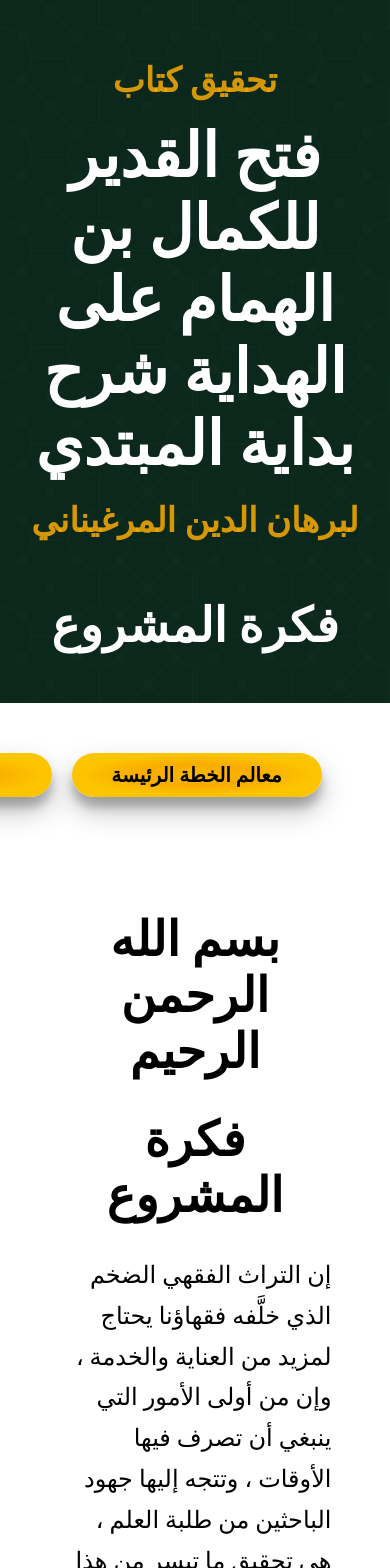
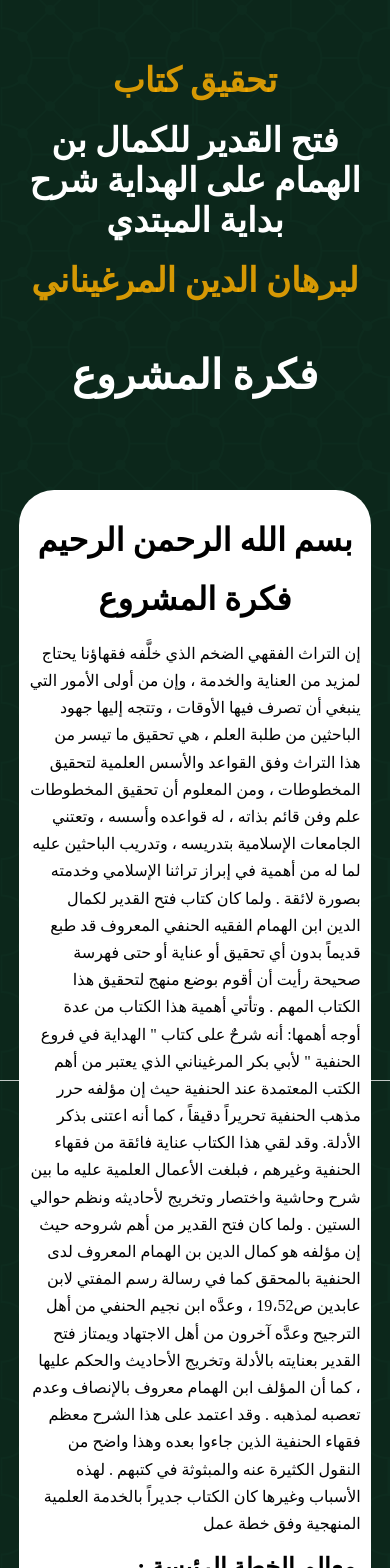
Before and after one commit to motaztamimi/resala, a React (Create React App) app: page /projectIdea in a window 390 px wide. Shown: the top 1568 px of the page. Built offline with nearby package versions, Linux system fonts and the light colour scheme.

Commit message:
making the website sutable for mobile phones

```diff
--- a/src/componentes/ProjectIdea.jsx
+++ b/src/componentes/ProjectIdea.jsx
@@ -14,14 +14,7 @@ const projectIdea = () => {
           فتح القدير للكمال بن الهمام على الهداية شرح بداية المبتدي
         </h3>
         <h4 className='projectTitle'>لبرهان الدين المرغيناني</h4>
-        <h3
-          style={{
-            fontWeight: "900",
-            fontSize: "1.4rem",
-            marginBottom: "0px",
-          }}>
-          فكرة المشروع
-        </h3>
+        <h3>فكرة المشروع</h3>
       </div>
       <div className='ideaText'>
         <div className='projectIdeaLinks'>
--- a/src/styles/Projectadministrator.css
+++ b/src/styles/Projectadministrator.css
@@ -63,3 +63,27 @@
   margin-right: 50px;
   background-color: rgb(26, 54, 26);
 }
+
+@media (max-width: 500px) {
+  .toptext h3 {
+    font-size: 1.2rem;
+  }
+  .toptext .projectTitle {
+    font-size: 1rem;
+  }
+  .projectIdeaLinks {
+    display: none;
+  }
+  .projectadministratorLinks {
+    display: none;
+  }
+  .Projectadministrator {
+    background-color: white;
+    text-align: center;
+    width: 85%;
+    border-radius: 35px;
+    padding: 10px;
+    margin-bottom: 20px;
+    font-size: 16px;
+  }
+}
--- a/src/styles/projectIdeaStyle.css
+++ b/src/styles/projectIdeaStyle.css
@@ -121,3 +121,24 @@
 .endText p {
   margin: 0;
 }
+
+@media (max-width: 412px) {
+  .toptext h3 {
+    font-size: 1.2rem;
+  }
+  .toptext .projectTitle {
+    font-size: 1rem;
+  }
+  .projectIdeaLinks {
+    display: none;
+  }
+  .ideaText {
+    background-color: white;
+    text-align: center;
+    width: 85%;
+    border-radius: 35px;
+    font-size: 16px;
+    padding: 10px;
+    margin-bottom: 20px;
+  }
+}
```
